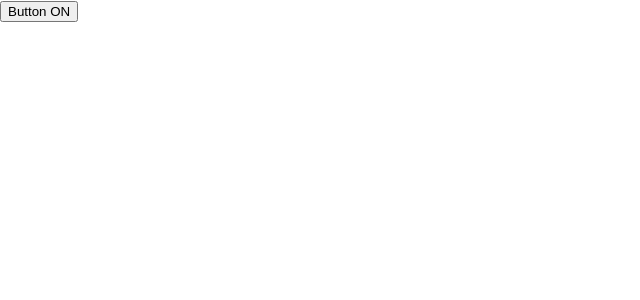
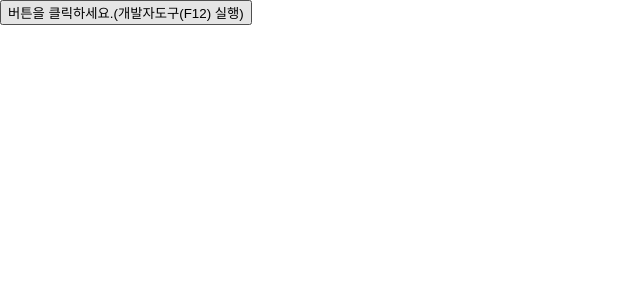
Before and after one commit to KIM-SNJ/web2, a React (Create React App) app: page / in a window 1280 px wide. Shown: the top 300 px of the page, without its empty margins (0-640 px from the left). Built offline with nearby package versions, Linux system fonts and the light colour scheme.

Commit message:
8장 이베느 핸들링 -event handler(listener)  의 매개변수에 argument(인수)  전달하는 방법 및 useState

```diff
--- /dev/null
+++ b/src/08/MyButton2.jsx
@@ -0,0 +1,20 @@
+import React, {useState} from "react";
+
+function MyButton2() {
+    const [count, setCount] = useState(1);
+
+    const btnClick = (id, event) => {
+        console.log(id, event.target);
+    };
+
+    return(
+        <button onClick={(event) =>{
+            setCount((count)=>count+1);
+            btnClick(count, event);
+        }}>
+            버튼을 클릭하세요.(개발자도구(F12) 실행)
+        </button>
+    );
+}
+
+export default MyButton2;
--- a/src/index.js
+++ b/src/index.js
@@ -19,14 +19,15 @@
 // import Accommodate from "./07/02/Accommodate";
 // import Toggle from "./08/Toggle";
 // import MyButton from "./08/MyButton";
-import Toggle2 from "./08/Toggle2";
+// import Toggle2 from "./08/Toggle2";
+import MyButton2 from "./08/MyButton2";
 
 const root = ReactDOM.createRoot(document.getElementById('root'));
 
 setInterval(() => {
         root.render(
             <React.StrictMode>
-                <Toggle2/>
+                <MyButton2/>
             </React.StrictMode>
         );
     }, 1000
```
